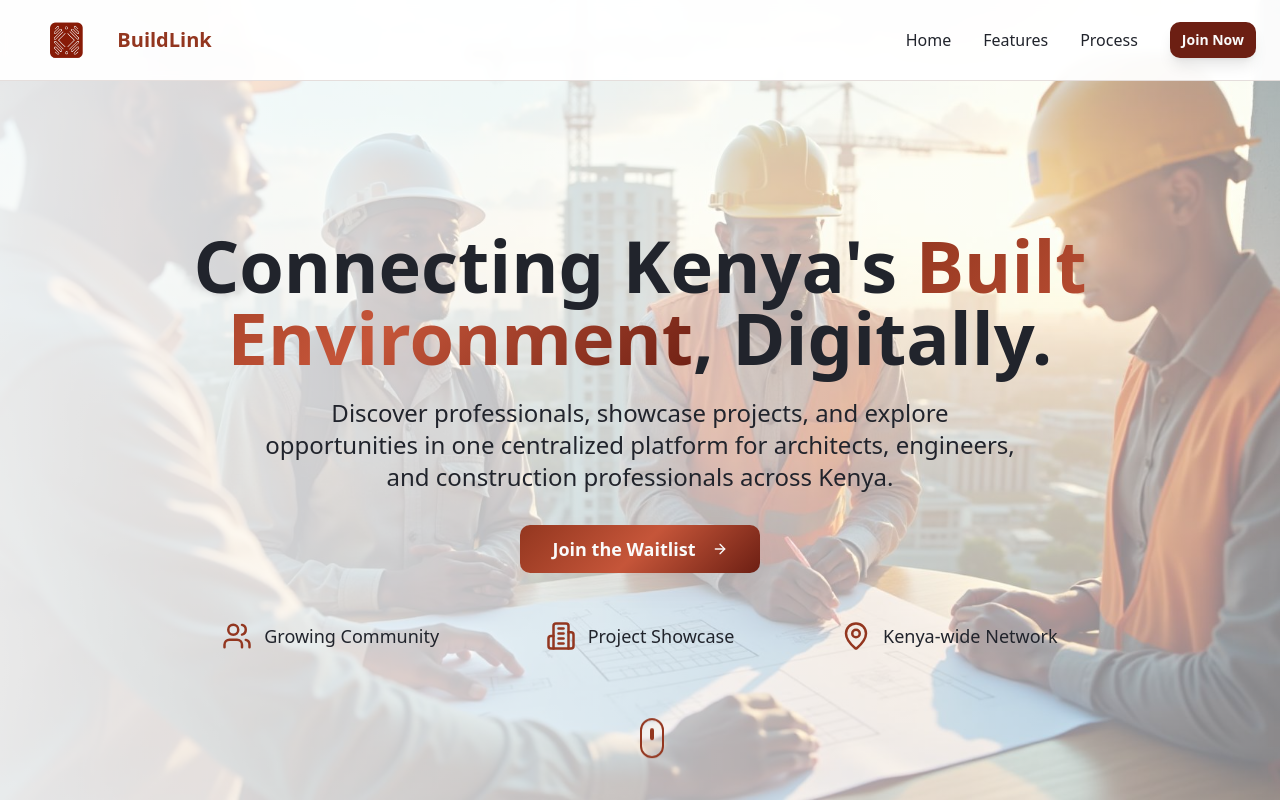
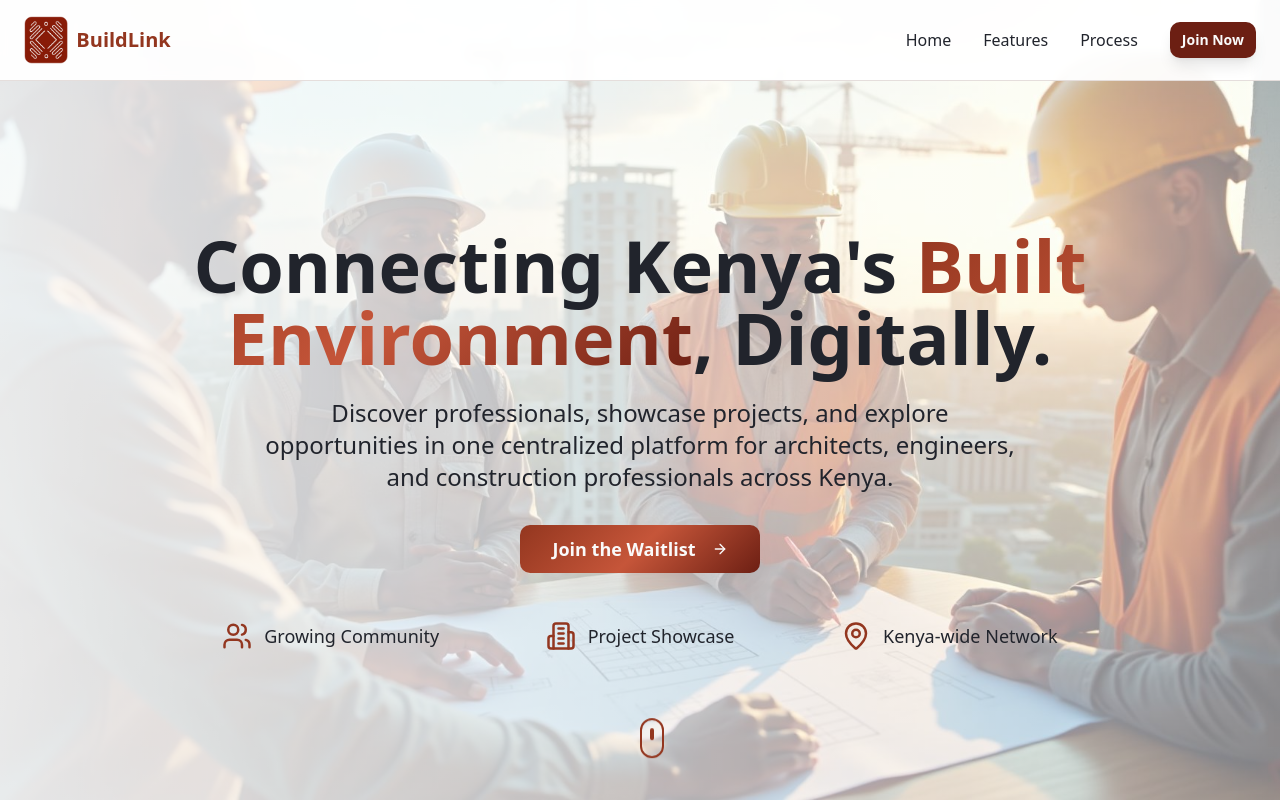
Before and after one commit to Muchiano/buildlink-landingpage, a React (Vite) app: page / in a window 1280 px wide. Shown: the top 800 px of the page. Built offline with nearby package versions, Linux system fonts and the light colour scheme.

Commit message:
Update logo
Replaced the current logo with a new image.

```diff
--- a/src/components/Footer.tsx
+++ b/src/components/Footer.tsx
@@ -10,7 +10,7 @@ const Footer = () => {
           {/* Brand */}
            <div className="flex items-center space-x-2">
             <img
-              src="/lovable-uploads/0da7972b-b02a-46e2-be61-3918d1873dda.png"
+              src="/lovable-uploads/61381431-b6bc-4161-afb6-ae3b78b1e4bb.png"
               alt="BuildLink Logo"
               className="w-full h-12"
             />
--- a/src/components/Header.tsx
+++ b/src/components/Header.tsx
@@ -12,7 +12,7 @@ const Header = () => {
           {/* Logo */}
           <div className="flex items-center space-x-2">
             <img
-              src="/lovable-uploads/0da7972b-b02a-46e2-be61-3918d1873dda.png"
+              src="/lovable-uploads/61381431-b6bc-4161-afb6-ae3b78b1e4bb.png"
               alt="BuildLink Logo"
               className="w-full h-12"
             />
```
Also changed, not shown: public/lovable-uploads/61381431-b6bc-4161-afb6-ae3b78b1e4bb.png (added).
